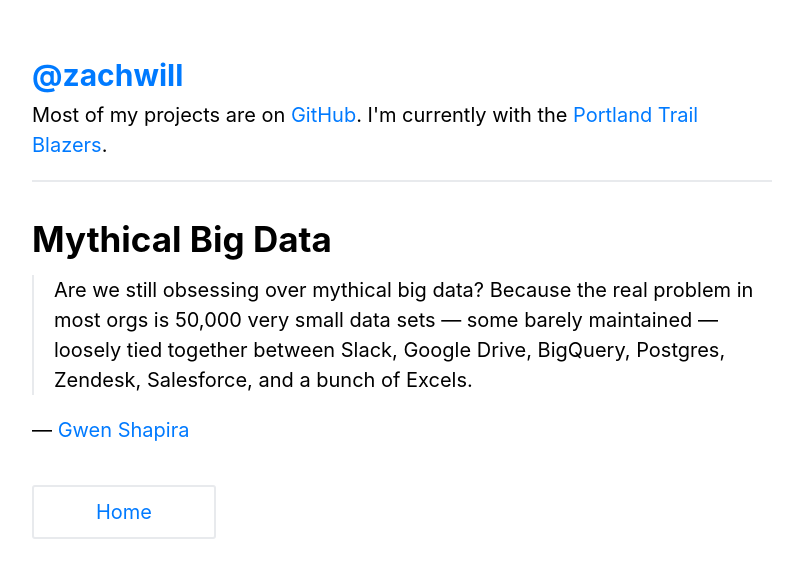
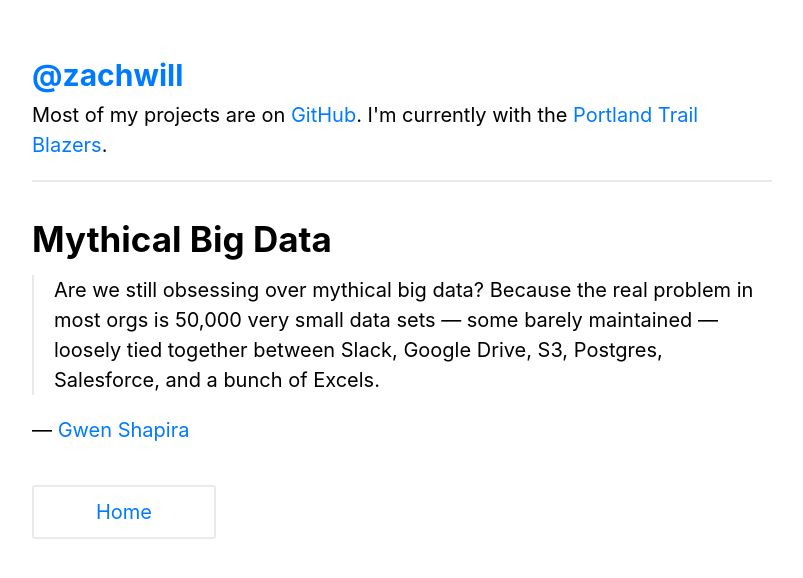
Before and after one commit to zachwill/blog, a Jekyll site: the page built from _posts/2022-09-29-mythical-big-data.md, in a window 1280 px wide. Shown: the top 578 px of the page, without its empty margins (238-1041 px from the left). Built offline with Jekyll 4.4.1, drawn with Linux system fonts in a browser that asks for light colours.

Commit message:
Update data endpoints

```diff
--- a/_posts/2022-09-29-mythical-big-data.md
+++ b/_posts/2022-09-29-mythical-big-data.md
@@ -4,6 +4,6 @@
 permalink : /mythical-big-data/
 ---
 
-> Are we still obsessing over mythical big data? Because the real problem in most orgs is 50,000 very small data sets &mdash; some barely maintained &mdash; loosely tied together between Slack, Google Drive, BigQuery, Postgres, Zendesk, Salesforce, and a bunch of Excels.
+> Are we still obsessing over mythical big data? Because the real problem in most orgs is 50,000 very small data sets &mdash; some barely maintained &mdash; loosely tied together between Slack, Google Drive, S3, Postgres, Salesforce, and a bunch of Excels.
 
 &mdash; [Gwen Shapira](https://twitter.com/gwenshap/status/1227090981008265216)
```
